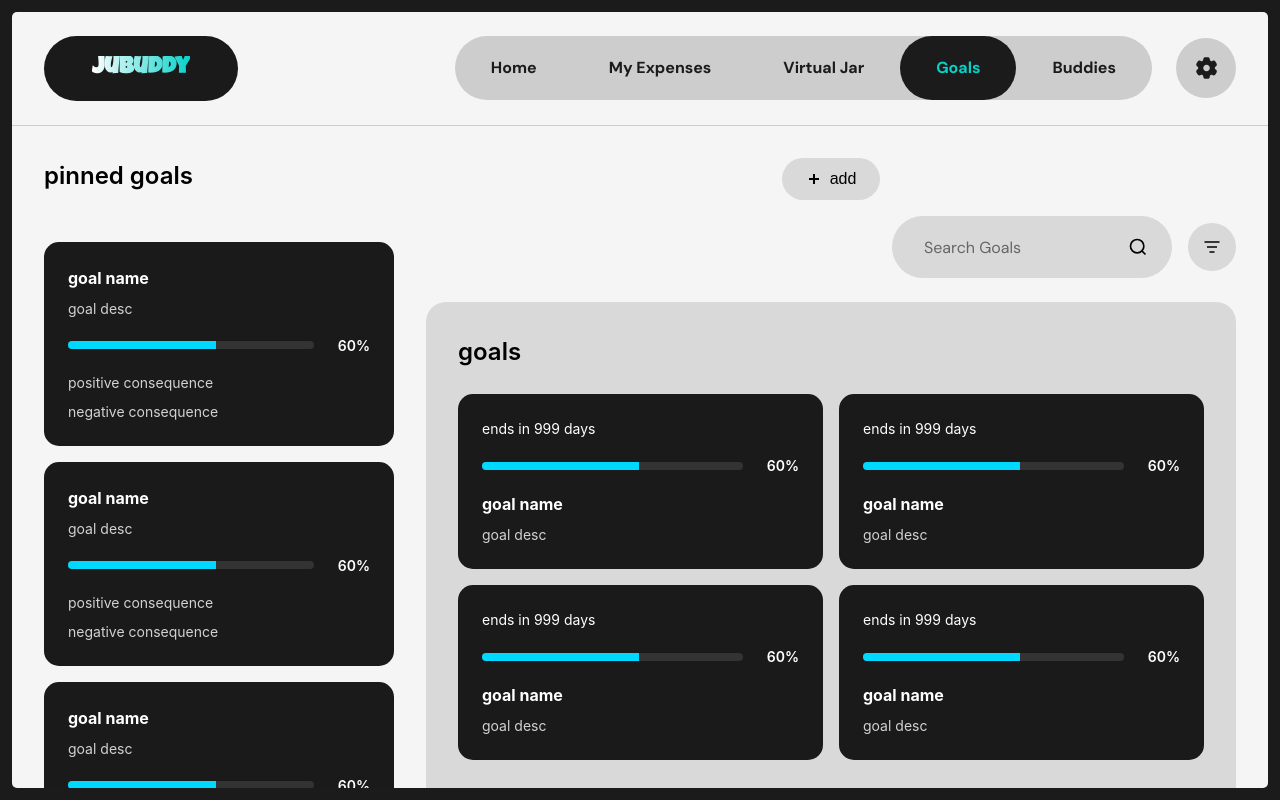
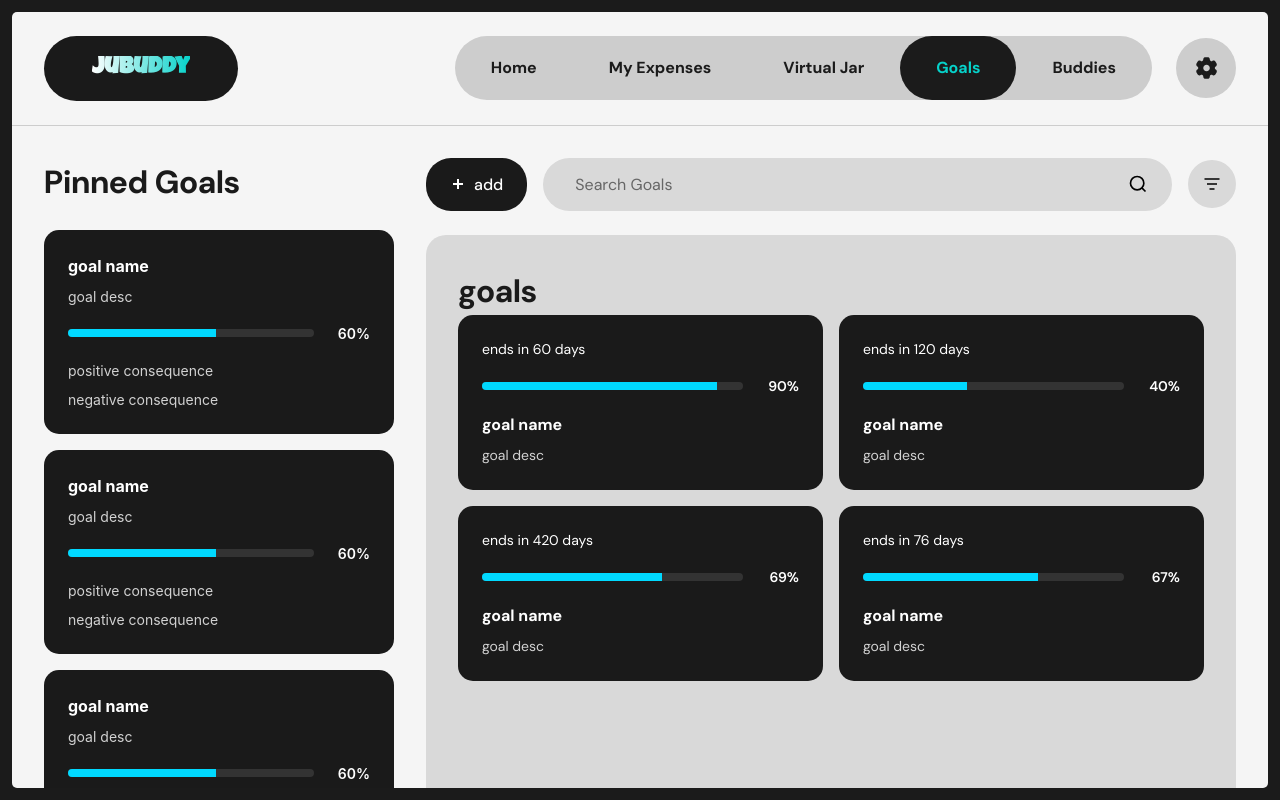
Before and after one commit to aaronjacalan/JuBuddy-React, a React (Vite) app: page /goals in a window 1280 px wide. Built offline with nearby package versions, Linux system fonts and the light colour scheme.

Commit message:
small updates

```diff
--- a/index.html
+++ b/index.html
@@ -7,7 +7,7 @@
     <link rel="preconnect" href="https://fonts.googleapis.com">
     <link rel="preconnect" href="https://fonts.gstatic.com" crossorigin>
     <link href="https://fonts.googleapis.com/css2?family=Inter:wght@400;500;600;700&display=swap" rel="stylesheet">
-    <title>JuBUDDY</title>
+    <title>JuBuddy</title>
   </head>
   <body>
     <div id="root"></div>
--- a/src/components/GoalCard.css
+++ b/src/components/GoalCard.css
@@ -1,8 +1,15 @@
+@font-face {
+  font-family: 'DMSans';
+  src: url('../assets/DMSans_VariableFont.ttf') format('truetype');
+  font-style: normal;
+}
+
 .goal-card {
   background-color: #1a1a1a;
   border-radius: 15px;
   padding: 1.5rem;
   color: #fff;
+  font-family: 'DMSans', sans-serif;
   display: flex;
   flex-direction: column;
   gap: 1rem;
@@ -14,6 +21,7 @@
 }
 
 .days-left {
+  font-family: 'DMSans', sans-serif;
   color: #fff;
   font-size: 0.875rem;
 }
@@ -28,6 +36,7 @@
   flex: 1;
   height: 8px;
   background-color: #333;
+  font-family: 'DMSans', sans-serif;
   border-radius: 4px;
   overflow: hidden;
 }
@@ -54,6 +63,7 @@
 
 .goal-name {
   color: #fff;
+  font-family: 'DMSans', sans-serif;
   font-size: 1rem;
   font-weight: 700;
   margin: 0;
@@ -61,6 +71,7 @@
 
 .goal-desc {
   color: #fff;
+  font-family: 'DMSans', sans-serif;
   font-size: 0.875rem;
   margin: 0;
   opacity: 0.8;
--- a/src/components/GoalCard.tsx
+++ b/src/components/GoalCard.tsx
@@ -8,8 +8,8 @@ interface GoalCardProps {
 }
 
 function GoalCard({
-  daysLeft = 999,
-  progress = 60,
+  daysLeft = 0,
+  progress = 0,
   goalName = 'goal name',
   goalDesc = 'goal desc'
 }: GoalCardProps) {
--- a/src/components/Navigation.css
+++ b/src/components/Navigation.css
@@ -112,7 +112,6 @@
   color: #06D2CA;
 }
 
-  /* Responsive design */
 @media (max-width: 768px) {
   .header {
     flex-wrap: wrap;
--- a/src/pages/Buddies.css
+++ b/src/pages/Buddies.css
@@ -28,7 +28,7 @@
 .page-title {
   font-size: 2rem;
   font-weight: bolder;
-  color: #000;
+  color: #1a1a1a;
   margin: 0;
   font-family: 'DMSans', sans-serif;
 }
@@ -48,14 +48,14 @@
 
 .search-container {
   flex: 1;
-  min-width: 280px;
+  min-width: 555px;
   display: flex;
   align-items: center;
   gap: 0.75rem;
 }
 
-.search-input {
-  padding: 1.3rem 2rem;
+.search-filter-section .search-input {
+  padding: 1rem 2rem;
   background-color: #d9d9d9;
   border: none;
   border-radius: 80px;
@@ -66,14 +66,14 @@
   font-family: 'DMSans', sans-serif;
 }
 
-.search-input::placeholder {
+.search-filter-section .search-input::placeholder {
   color: #666;
 }
 
-.icon-btn {
-  width: 3rem;
-  height: 3rem;
-  flex: 0 0 3rem;
+.search-filter-section .icon-btn {
+  width: 3.5rem;
+  height: 3.5rem;
+  flex: 0 0 3.5rem;
   padding: 0;
   border-radius: 50%;
   border: none;
@@ -84,11 +84,17 @@
   cursor: pointer;
   transition: background-color 0.3s;
   flex-shrink: 0;
-  color: #000;
+  color: #1a1a1a;
 }
 
-.icon-btn:hover {
-  background-color: #c5c5c5;
+.search-filter-section .icon-btn svg {
+  width: 1.35rem;
+  height: 1.35rem;
+}
+
+.search-filter-section .icon-btn:hover {
+  background-color: #06D2CA;
+  color: #1a1a1a;
 }
 
 .search-icon-btn {
@@ -99,11 +105,11 @@
   display: flex;
   align-items: center;
   gap: 0.5rem;
-  padding: 1.2rem 1.5rem;
-  background-color: #00BCD4;
+  padding: 1rem 1.5rem;
+  background-color: #1a1a1a;
   border: none;
   border-radius: 80px;
-  font-size: 1rem;
+  font-size: 0.9rem;
   font-weight: bolder;
   cursor: pointer;
   transition: background-color 0.3s;
@@ -113,7 +119,8 @@
 }
 
 .invite-buddy-btn:hover {
-  background-color: #00a5b8;
+  background-color: #06D2CA;
+  color: #1a1a1a;
 }
 
 .invite-buddy-btn svg {
@@ -140,7 +147,7 @@
 .invite-title {
   font-size: 2rem;
   font-weight: 700;
-  color: #000;
+  color: #1a1a1a;
   margin: 0 0 1rem 0;
   font-family: 'DMSans', sans-serif;
 }
@@ -179,7 +186,7 @@
   font-weight: 500;
   cursor: pointer;
   transition: background-color 0.3s;
-  color: #000;
+  color: #1a1a1a;
   font-family: 'DMSans', sans-serif;
 }
 
--- a/src/pages/Goals.css
+++ b/src/pages/Goals.css
@@ -1,4 +1,11 @@
-.goals-container {
+  @font-face {
+    font-family: 'DMSans';
+    src: url('../assets/DMSans_VariableFont.ttf') format('truetype');
+    font-weight: 100 900;
+    font-style: normal;
+  }
+
+  .goals-container {
     min-height: 100vh;
   }
 
@@ -16,10 +23,11 @@
   }
 
   .section-title {
-    font-size: 1.5rem;
-    font-weight: 600;
-    margin-bottom: 1.5rem;
-    color: #000;
+    font-size: 2rem;
+    font-weight: bolder;
+    color: #1a1a1a;
+    margin: 0;
+    font-family: 'DMSans', sans-serif;
   }
 
   .pinned-goals-list {
@@ -35,7 +43,7 @@
     gap: 1.5rem;
   }
 
-  .panel-header {
+.panel-header {
     display: flex;
     align-items: center;
     justify-content: space-between;
@@ -46,8 +54,8 @@
     display: flex;
     align-items: center;
     gap: 0.5rem;
-    padding: 0.75rem 1.5rem;
-    background-color: #d9d9d9;
+    padding: 1rem 1.5rem;
+    background-color: #1a1a1a;
     border: none;
     border-radius: 25px;
     font-size: 1rem;
@@ -58,7 +66,8 @@
   }
 
   .action-btn:hover {
-    background-color: #c0c0c0;
+    background-color: #06D2CA;
+    color: #1a1a1a;
   }
 
   .action-btn svg {
@@ -66,14 +75,14 @@
     height: 16px;
   }
 
-  .search-filter-section {
+.search-filter-section {
     display: flex;
     gap: 1rem;
     align-items: center;
     margin-left: auto;
   }
 
-  .search-container {
+.search-container {
     flex: 1;
     position: relative;
     display: flex;
@@ -84,6 +93,7 @@
     width: 100%;
     padding: 0.875rem 3.5rem 0.875rem 1.5rem;
     background-color: #d9d9d9;
+    font-family: 'DMSans', sans-serif;
     border: none;
     border-radius: 25px;
     font-size: 1rem;
@@ -125,6 +135,29 @@
     background-color: #c0c0c0;
   }
 
+  .goals-panel-header {
+    justify-content: flex-end;
+  }
+
+  .goals-search-controls {
+    width: 100%;
+    margin-left: 0;
+    display: flex;
+    align-items: center;
+    gap: 1rem;
+  }
+
+  .goals-add-btn {
+    color: #fff;
+    cursor: pointer;
+    flex-shrink: 0;
+    font-family: 'DMSans', sans-serif;
+  }
+
+  .goals-search-container {
+    flex: 1;
+  }
+
   .goals-section {
     background-color: #d9d9d9;
     border-radius: 20px;
--- a/src/pages/Goals.tsx
+++ b/src/pages/Goals.tsx
@@ -11,10 +11,10 @@ function Goals() {
   ];
 
   const goals = [
-    { daysLeft: 999, progress: 60, goalName: 'goal name', goalDesc: 'goal desc' },
-    { daysLeft: 999, progress: 60, goalName: 'goal name', goalDesc: 'goal desc' },
-    { daysLeft: 999, progress: 60, goalName: 'goal name', goalDesc: 'goal desc' },
-    { daysLeft: 999, progress: 60, goalName: 'goal name', goalDesc: 'goal desc' }
+    { daysLeft: 60, progress: 90, goalName: 'goal name', goalDesc: 'goal desc' },
+    { daysLeft: 120, progress: 40, goalName: 'goal name', goalDesc: 'goal desc' },
+    { daysLeft: 420, progress: 69, goalName: 'goal name', goalDesc: 'goal desc' },
+    { daysLeft: 76, progress: 67, goalName: 'goal name', goalDesc: 'goal desc' }
   ];
 
   return (
@@ -23,7 +23,7 @@ function Goals() {
 
       <main className="goals-content">
         <div className="left-panel">
-          <h2 className="section-title">pinned goals</h2>
+          <h2 className="section-title">Pinned Goals</h2>
           <div className="pinned-goals-list">
             {pinnedGoals.map((goal, index) => (
               <PinnedGoalCard
@@ -37,16 +37,16 @@ function Goals() {
         </div>
 
         <div className="right-panel">
-          <div className="panel-header">
-            <button className="action-btn add-btn">
-              <svg width="16" height="16" viewBox="0 0 16 16" fill="none">
-                <path d="M8 3V13M3 8H13" stroke="currentColor" strokeWidth="2"/>
-              </svg>
-              add
-            </button>
+          <div className="panel-header goals-panel-header">
+            <div className="search-filter-section goals-search-controls">
+              <button className="action-btn add-btn goals-add-btn">
+                <svg width="16" height="16" viewBox="0 0 16 16" fill="none">
+                  <path d="M8 3V13M3 8H13" stroke="currentColor" strokeWidth="2"/>
+                </svg>
+                add
+              </button>
 
-            <div className="search-filter-section">
-              <div className="search-container">
+              <div className="search-container goals-search-container">
                 <input
                   type="text"
                   placeholder="Search Goals"
--- a/src/pages/Home.css
+++ b/src/pages/Home.css
@@ -6,7 +6,7 @@
 
   .home-content {
     flex: 1;
-    padding: 1.5rem;
+    padding: 1rem 1.5rem;
     max-width: 1400px;
     width: 100%;
     margin: 0 auto;
--- a/src/pages/InviteBuddy.css
+++ b/src/pages/InviteBuddy.css
@@ -68,7 +68,7 @@
   color: #666;
 }
 
-.icon-btn {
+.invite-search-section .icon-btn {
   width: 48px;
   height: 48px;
   border-radius: 50%;
@@ -83,7 +83,7 @@
   color: #000;
 }
 
-.icon-btn:hover {
+.invite-search-section .icon-btn:hover {
   background-color: #c5c5c5;
 }
 
```
Lines whose indentation alone changed are shown as unchanged.
